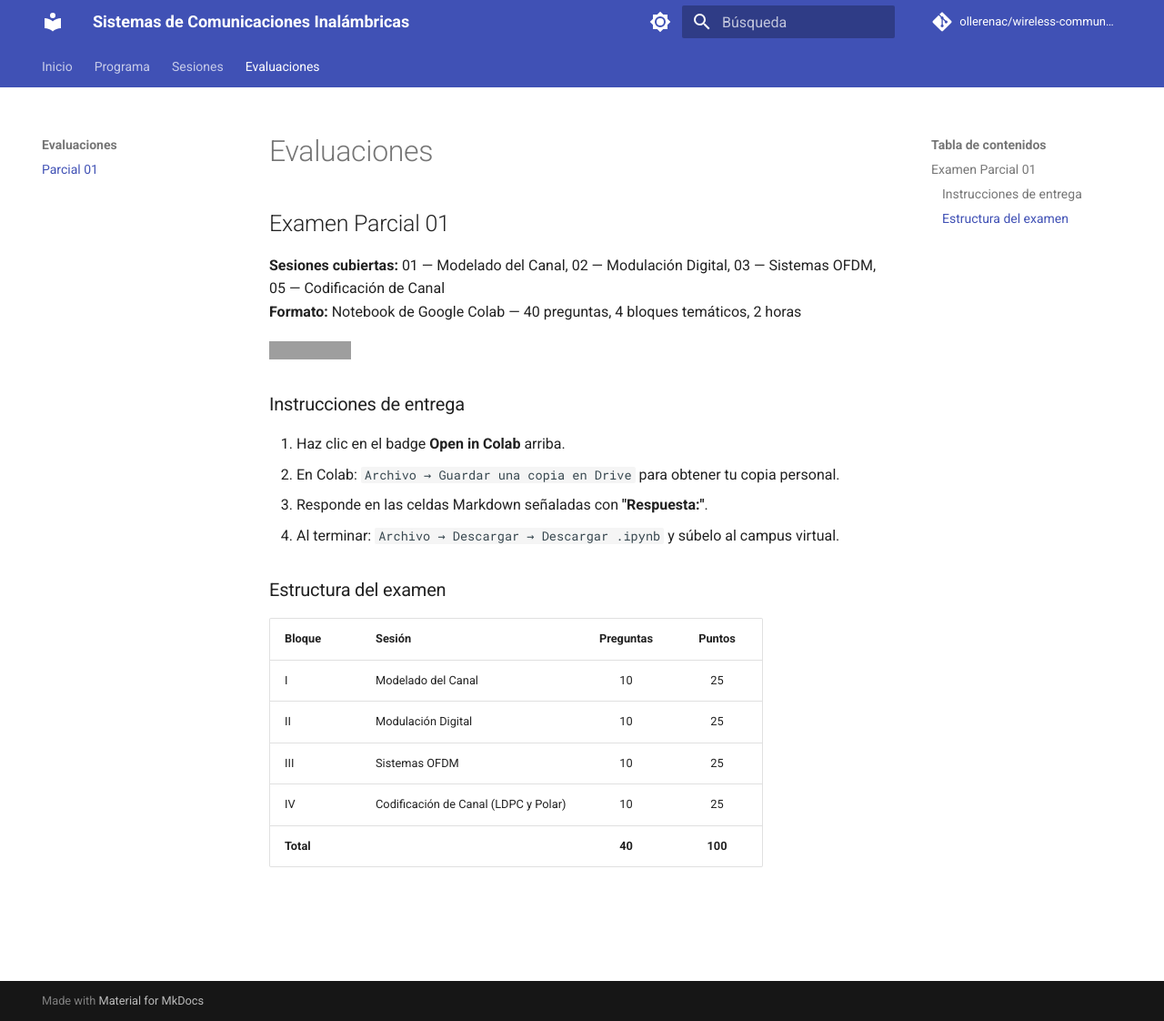
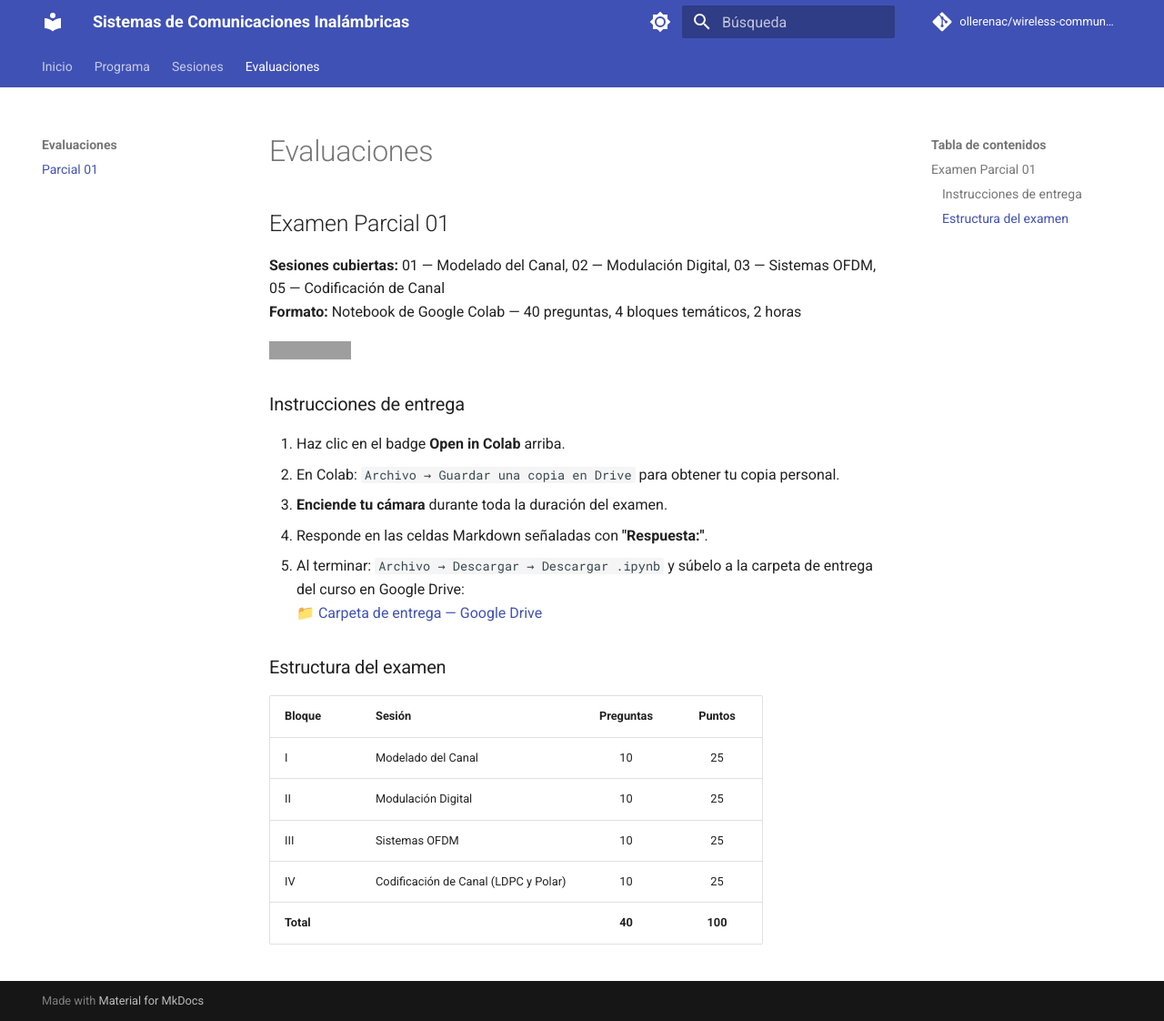
Before and after one commit to ollerenac/wireless-communication-systems, an MkDocs documentation site: the page built from docs/exams/index.md, in a window 1280 px wide and 1122 px high. Shown: the whole window at 91% size. Built offline with MkDocs 1.6.1 and Material for MkDocs 9.7.7, drawn with Linux system fonts in a browser that asks for light colours; comment, search, counter and statistics services are not loaded; grey boxes are pictures that could not be loaded.

Commit message:
fix(exams): update delivery instructions — Drive link + camera requirement
- Replace "campus virtual" with Google Drive folder link in both index.md and notebook footer
- Add camera-on instruction as step 3 in the delivery sequence

Co-Authored-By: Claude Sonnet 4.6 <noreply@anthropic.com>

```diff
--- a/docs/exams/index.md
+++ b/docs/exams/index.md
@@ -11,8 +11,10 @@
 
 1. Haz clic en el badge **Open in Colab** arriba.
 2. En Colab: `Archivo → Guardar una copia en Drive` para obtener tu copia personal.
-3. Responde en las celdas Markdown señaladas con **"Respuesta:"**.
-4. Al terminar: `Archivo → Descargar → Descargar .ipynb` y súbelo al campus virtual.
+3. **Enciende tu cámara** durante toda la duración del examen.
+4. Responde en las celdas Markdown señaladas con **"Respuesta:"**.
+5. Al terminar: `Archivo → Descargar → Descargar .ipynb` y súbelo a la carpeta de entrega del curso en Google Drive:
+   [📁 Carpeta de entrega — Google Drive](https://drive.google.com/drive/folders/1s751MSrktR3NrkKgQ0-XutkjTzUdpxzG?usp=sharing)
 
 ### Estructura del examen
 
```
Also changed, not shown: 1 other file.
